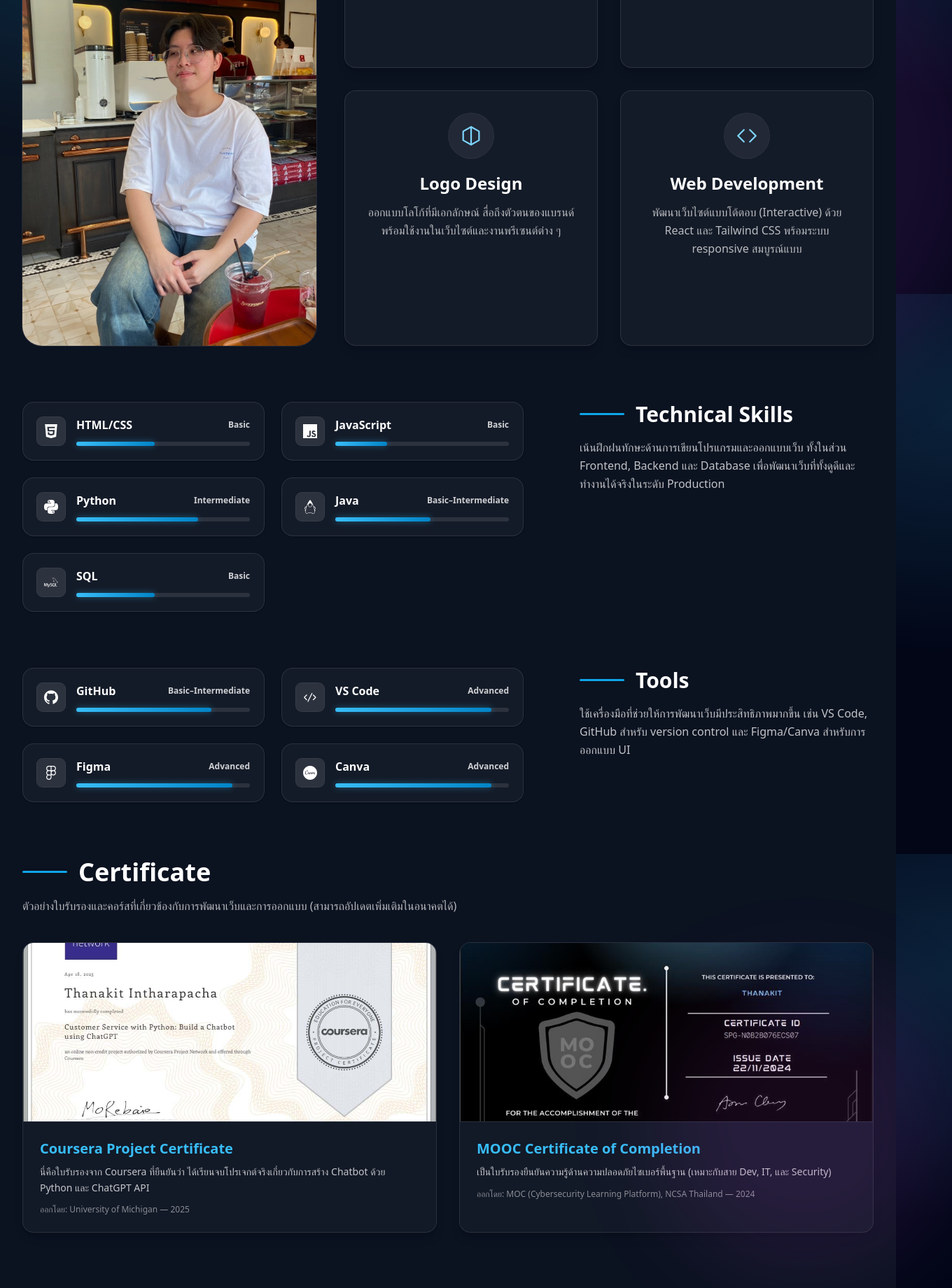
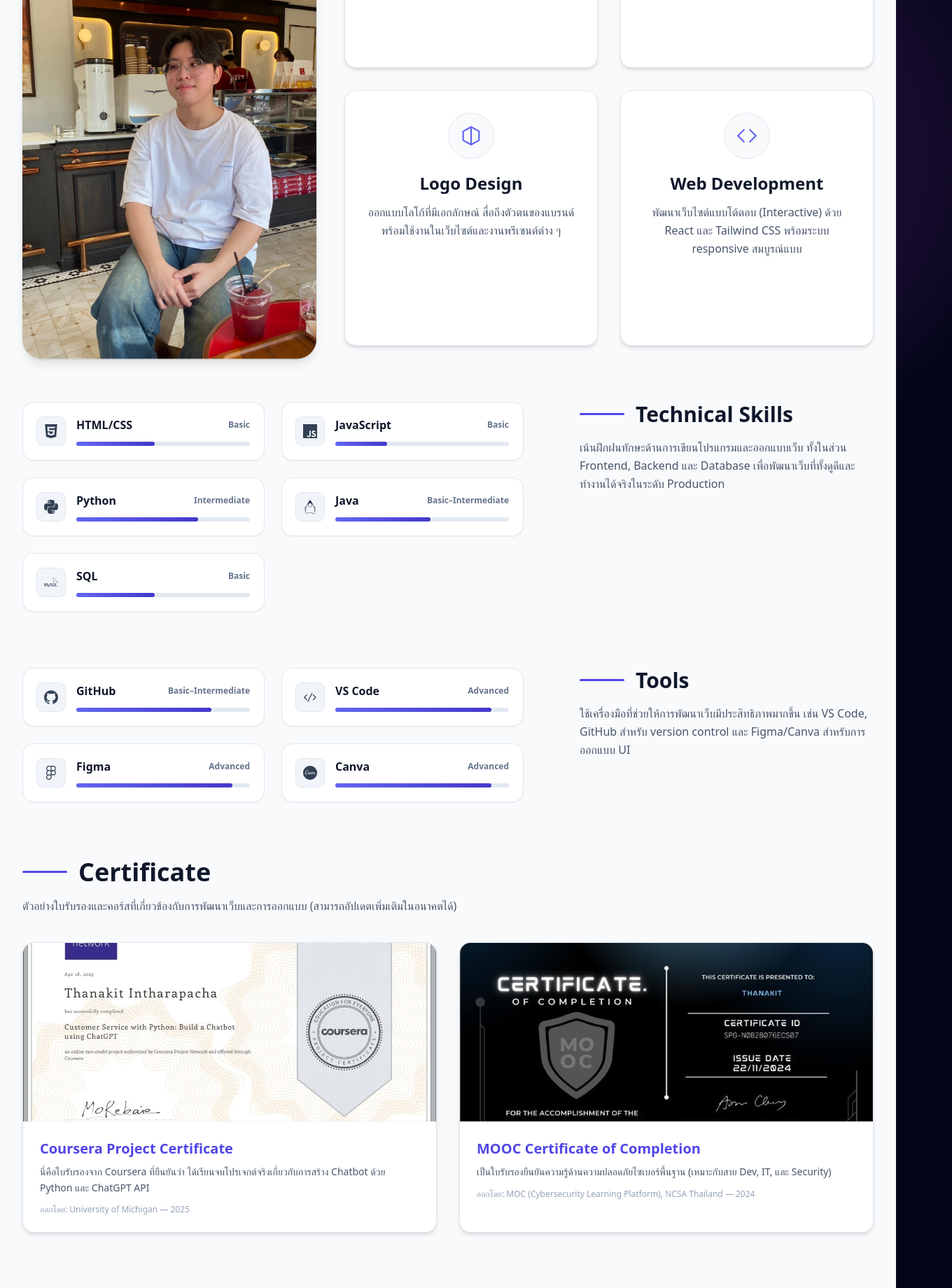
Before and after one commit to ThanakitPotter/-My-portfolio-Thanakit.intcha, a React (Vite) app: page /strength in a window 1280 px wide. Shown: the part 380-2220 px from the top of the page at 70% size, 1360 px wide, since content can reach past the window. Built offline with nearby package versions, Linux system fonts and the light colour scheme.

Commit message:
Update Strength.jsx

```diff
--- a/src/pages/Strength.jsx
+++ b/src/pages/Strength.jsx
@@ -1,4 +1,6 @@
 // src/pages/Strength.jsx
+import { useRef } from "react";
+import { motion, useScroll, useTransform } from "framer-motion";
 import profile from "../assets/Strength.jpg";
 
 // ================= ICONS =================
@@ -61,45 +63,53 @@ export default function Strength() {
     { name: "Canva", value: 90, level: "Advanced", Icon: SiCanva },
   ];
 
+  const ref = useRef(null);
+  // Parallax logic
+  const { scrollYProgress } = useScroll({ target: ref, offset: ["start end", "end start"] });
+  const yImg = useTransform(scrollYProgress, [0, 1], [-50, 50]);
+
   return (
-    <main className="relative pt-28 pb-24 text-white font-poppins bg-[#0B1220]">
+    <main id="strength" className="relative pt-28 pb-24 text-slate-900 font-sans bg-slate-50">
       <div className="mx-auto max-w-7xl px-4 sm:px-6 lg:px-8">
         {/* ========== WHAT I DO ========== */}
         <section className="grid gap-10 lg:grid-cols-[420px_1fr]">
           <div>
-            <div className="h-1 w-16 rounded bg-sky-500 mb-6" />
+            <div className="h-1 w-16 rounded bg-indigo-600 mb-6" />
             <h2 className="text-4xl font-extrabold">What I Do</h2>
-            <p className="mt-4 text-white/75 leading-relaxed">
+            <p className="mt-4 text-slate-600 leading-relaxed">
               ผสมผสานการออกแบบและเทคโนโลยี เพื่อสร้างเว็บไซต์ที่ทั้ง “ดูดี” และ “ทำงานได้จริง”
               ด้วย React, Tailwind CSS, และ JavaScript มุ่งเน้นประสบการณ์ผู้ใช้ (UI/UX)
               ที่สวย ลื่นไหล และตอบสนองได้ดีทุกอุปกรณ์
             </p>
 
-            <div className="relative mt-10 rounded-[28px] ring-1 ring-white/10 overflow-hidden w-full">
-              <div className="absolute inset-0 -z-10 bg-cyan-400/20 blur-3xl" />
+            <motion.div
+              ref={ref}
+              style={{ y: yImg }}
+              className="relative mt-10 rounded-[28px] ring-1 ring-slate-900/5 overflow-hidden w-full shadow-lg"
+            >
+              {/* Removed blur bg */}
               <img
                 src={profile}
                 alt="Profile"
                 className="block w-full object-cover"
               />
-            </div>
+            </motion.div>
           </div>
 
           <div className="grid gap-8 md:grid-cols-2">
             {services.map((s, i) => (
               <article
                 key={i}
-                className="group relative overflow-hidden rounded-2xl border border-white/10 bg-white/[0.04] p-8 shadow-lg transition
-                           hover:border-sky-500/30 hover:shadow-sky-500/10 hover:shadow-2xl hover:-translate-y-1"
+                className="group relative overflow-hidden rounded-2xl border border-slate-200 bg-white p-8 shadow-md transition
+                           hover:border-indigo-200 hover:shadow-xl hover:-translate-y-1"
               >
-                <div className="pointer-events-none absolute -right-16 -top-16 h-48 w-48 rounded-full bg-sky-500/10 blur-2xl opacity-0 transition-opacity group-hover:opacity-100" />
                 <div className="flex items-center justify-center">
-                  <div className="mb-5 h-16 w-16 shrink-0 rounded-full bg-white/[0.06] ring-1 ring-white/10 grid place-items-center">
+                  <div className="mb-5 h-16 w-16 shrink-0 rounded-full bg-slate-50 ring-1 ring-slate-200 grid place-items-center">
                     {s.icon}
                   </div>
                 </div>
                 <h3 className="text-2xl font-semibold text-center">{s.title}</h3>
-                <p className="mt-3 text-center text-white/70 leading-relaxed">
+                <p className="mt-3 text-center text-slate-600 leading-relaxed">
                   {s.desc}
                 </p>
               </article>
@@ -113,21 +123,21 @@ export default function Strength() {
             {skills.map((sk, i) => (
               <div
                 key={i}
-                className="rounded-2xl border border-white/10 bg-white/[0.04] p-5 shadow
-                           hover:border-white/20 hover:bg-white/[0.06] transition"
+                className="rounded-2xl border border-slate-200 bg-white p-5 shadow-sm
+                           hover:border-indigo-200 hover:shadow-md transition"
               >
                 <div className="flex items-center gap-4">
-                  <div className="grid h-10 w-10 place-items-center rounded-lg bg-white/10 ring-1 ring-white/15">
-                    <sk.Icon className="text-xl" />
+                  <div className="grid h-10 w-10 place-items-center rounded-lg bg-slate-100 ring-1 ring-slate-200">
+                    <sk.Icon className="text-xl text-slate-700" />
                   </div>
                   <div className="flex-1">
                     <div className="flex items-center justify-between">
                       <div className="text-base font-semibold">{sk.name}</div>
-                      <div className="text-xs font-semibold text-white/80">{sk.level}</div>
+                      <div className="text-xs font-semibold text-slate-500">{sk.level}</div>
                     </div>
-                    <div className="mt-3 h-1.5 w-full rounded bg-white/10">
+                    <div className="mt-3 h-1.5 w-full rounded bg-slate-200">
                       <div
-                        className="h-full rounded bg-gradient-to-r from-sky-400 to-sky-600 shadow-[0_0_10px_rgba(56,189,248,0.4)]"
+                        className="h-full rounded bg-gradient-to-r from-indigo-500 to-indigo-700"
                         style={{ width: `${sk.value}%` }}
                       />
                     </div>
@@ -139,10 +149,10 @@ export default function Strength() {
 
           <div className="lg:pl-10">
             <div className="flex items-center gap-4">
-              <div className="h-[3px] w-16 rounded bg-sky-500" />
+              <div className="h-[3px] w-16 rounded bg-indigo-600" />
               <h3 className="text-3xl font-extrabold">Technical Skills</h3>
             </div>
-            <p className="mt-4 text-white/75 leading-relaxed">
+            <p className="mt-4 text-slate-600 leading-relaxed">
               เน้นฝึกฝนทักษะด้านการเขียนโปรแกรมและออกแบบเว็บ
               ทั้งในส่วน Frontend, Backend และ Database
               เพื่อพัฒนาเว็บที่ทั้งดูดีและทำงานได้จริงในระดับ Production
@@ -156,21 +166,21 @@ export default function Strength() {
             {tools.map((tool, i) => (
               <div
                 key={i}
-                className="rounded-2xl border border-white/10 bg-white/[0.04] p-5 shadow
-                           hover:border-white/20 hover:bg-white/[0.06] transition"
+                className="rounded-2xl border border-slate-200 bg-white p-5 shadow-sm
+                           hover:border-indigo-200 hover:shadow-md transition"
               >
                 <div className="flex items-center gap-4">
-                  <div className="grid h-10 w-10 place-items-center rounded-lg bg-white/10 ring-1 ring-white/15">
-                    <tool.Icon className="text-xl" />
+                  <div className="grid h-10 w-10 place-items-center rounded-lg bg-slate-100 ring-1 ring-slate-200">
+                    <tool.Icon className="text-xl text-slate-700" />
                   </div>
                   <div className="flex-1">
                     <div className="flex items-center justify-between">
                       <div className="text-base font-semibold">{tool.name}</div>
-                      <div className="text-xs font-semibold text-white/80">{tool.level}</div>
+                      <div className="text-xs font-semibold text-slate-500">{tool.level}</div>
                     </div>
-                    <div className="mt-3 h-1.5 w-full rounded bg-white/10">
+                    <div className="mt-3 h-1.5 w-full rounded bg-slate-200">
                       <div
-                        className="h-full rounded bg-gradient-to-r from-sky-400 to-sky-600 shadow-[0_0_10px_rgba(56,189,248,0.4)]"
+                        className="h-full rounded bg-gradient-to-r from-indigo-500 to-indigo-700"
                         style={{ width: `${tool.value}%` }}
                       />
                     </div>
@@ -182,10 +192,10 @@ export default function Strength() {
 
           <div className="lg:pl-10">
             <div className="flex items-center gap-4">
-              <div className="h-[3px] w-16 rounded bg-sky-500" />
+              <div className="h-[3px] w-16 rounded bg-indigo-600" />
               <h3 className="text-3xl font-extrabold">Tools</h3>
             </div>
-            <p className="mt-4 text-white/75 leading-relaxed">
+            <p className="mt-4 text-slate-600 leading-relaxed">
               ใช้เครื่องมือที่ช่วยให้การพัฒนาเว็บมีประสิทธิภาพมากขึ้น เช่น VS Code,
               GitHub สำหรับ version control และ Figma/Canva สำหรับการออกแบบ UI
             </p>
@@ -195,49 +205,49 @@ export default function Strength() {
         {/* ========== CERTIFICATE ========== */}
         <section className="mt-20">
           <div className="flex items-center gap-4">
-            <div className="h-[3px] w-16 rounded bg-sky-500" />
+            <div className="h-[3px] w-16 rounded bg-indigo-600" />
             <h3 className="text-4xl font-extrabold">Certificate</h3>
           </div>
 
-          <p className="mt-4 max-w-3xl text-white/70">
+          <p className="mt-4 max-w-3xl text-slate-600">
             ตัวอย่างใบรับรองและคอร์สที่เกี่ยวข้องกับการพัฒนาเว็บและการออกแบบ
             (สามารถอัปเดตเพิ่มเติมในอนาคตได้)
           </p>
 
           <div className="mt-10 grid gap-8 sm:grid-cols-2">
-            <article className="group rounded-2xl border border-white/10 bg-white/[0.03] overflow-hidden shadow-lg hover:shadow-sky-500/20 hover:-translate-y-1 transition duration-300">
+            <article className="group rounded-2xl border border-slate-200 bg-white overflow-hidden shadow-md hover:shadow-xl hover:-translate-y-1 transition duration-300">
               <img
                 src={CourseraCert}
                 alt="Coursera Certificate"
-                className="w-full h-64 object-cover border-b border-white/10 transition-transform duration-500 group-hover:scale-105"
+                className="w-full h-64 object-cover border-b border-slate-100 transition-transform duration-500 group-hover:scale-105"
               />
               <div className="p-6">
-                <h4 className="text-xl font-semibold text-sky-400">
+                <h4 className="text-xl font-semibold text-indigo-600">
                   Coursera Project Certificate
                 </h4>
-                <p className="mt-2 text-white/75 text-sm leading-relaxed">
+                <p className="mt-2 text-slate-600 text-sm leading-relaxed">
                   นี่คือใบรับรองจาก Coursera ที่ยืนยันว่า ได้เรียนจบโปรเจกต์จริงเกี่ยวกับการสร้าง Chatbot ด้วย Python และ ChatGPT API
                 </p>
-                <div className="mt-3 text-xs text-white/50">
+                <div className="mt-3 text-xs text-slate-400">
                   ออกโดย: University of Michigan — 2025
                 </div>
               </div>
             </article>
 
-            <article className="group rounded-2xl border border-white/10 bg-white/[0.03] overflow-hidden shadow-lg hover:shadow-sky-500/20 hover:-translate-y-1 transition duration-300">
+            <article className="group rounded-2xl border border-slate-200 bg-white overflow-hidden shadow-md hover:shadow-xl hover:-translate-y-1 transition duration-300">
               <img
                 src={McocCert}
                 alt="MCOC Certificate"
-                className="w-full h-64 object-cover border-b border-white/10 transition-transform duration-500 group-hover:scale-105"
+                className="w-full h-64 object-cover border-b border-slate-100 transition-transform duration-500 group-hover:scale-105"
               />
               <div className="p-6">
-                <h4 className="text-xl font-semibold text-sky-400">
+                <h4 className="text-xl font-semibold text-indigo-600">
                   MOOC Certificate of Completion
                 </h4>
-                <p className="mt-2 text-white/75 text-sm leading-relaxed">
+                <p className="mt-2 text-slate-600 text-sm leading-relaxed">
                   เป็นใบรับรองยืนยันความรู้ด้านความปลอดภัยไซเบอร์พื้นฐาน (เหมาะกับสาย Dev, IT, และ Security)
                 </p>
-                <div className="mt-3 text-xs text-white/50">
+                <div className="mt-3 text-xs text-slate-400">
                   ออกโดย: MOC (Cybersecurity Learning Platform), NCSA Thailand — 2024
                 </div>
               </div>
@@ -246,9 +256,6 @@ export default function Strength() {
         </section>
       </div>
 
-      {/* Soft background glows */}
-      <div className="pointer-events-none absolute -left-32 top-28 h-[380px] w-[380px] rounded-full bg-sky-500/10 blur-3xl" />
-      <div className="pointer-events-none absolute -right-20 bottom-10 h-[420px] w-[420px] rounded-full bg-fuchsia-500/10 blur-3xl" />
     </main>
   );
 }
@@ -258,7 +265,7 @@ export default function Strength() {
 /* ------------------------- */
 function IconMonitor() {
   return (
-    <svg width="34" height="34" viewBox="0 0 24 24" className="text-sky-300">
+    <svg width="34" height="34" viewBox="0 0 24 24" className="text-indigo-500">
       <path d="M4 4h16v10H4z" fill="none" stroke="currentColor" strokeWidth="1.6" strokeLinejoin="round" />
       <path d="M8 20h8M10 14v6M14 14v6" fill="none" stroke="currentColor" strokeWidth="1.6" strokeLinecap="round" />
     </svg>
@@ -267,7 +274,7 @@ function IconMonitor() {
 
 function IconPalette() {
   return (
-    <svg width="34" height="34" viewBox="0 0 24 24" className="text-sky-300">
+    <svg width="34" height="34" viewBox="0 0 24 24" className="text-indigo-500">
       <path
         d="M12 3a9 9 0 0 0 0 18h2a2 2 0 0 0 0-4h-1a3 3 0 0 1 0-6h4a2 2 0 0 0 0-4h-2"
         fill="none"
@@ -286,7 +293,7 @@ function IconPalette() {
 
 function IconLogo() {
   return (
-    <svg width="34" height="34" viewBox="0 0 24 24" className="text-sky-300">
+    <svg width="34" height="34" viewBox="0 0 24 24" className="text-indigo-500">
       <path d="M12 3l8 4.5v9L12 21l-8-4.5v-9L12 3z" fill="none" stroke="currentColor" strokeWidth="1.6" strokeLinejoin="round" />
       <path d="M12 3v18" stroke="currentColor" strokeWidth="1.6" />
     </svg>
@@ -295,7 +302,7 @@ function IconLogo() {
 
 function IconCode() {
   return (
-    <svg width="34" height="34" viewBox="0 0 24 24" className="text-sky-300">
+    <svg width="34" height="34" viewBox="0 0 24 24" className="text-indigo-500">
       <path
         d="M9 18l-6-6 6-6M15 6l6 6-6 6"
         fill="none"
```
